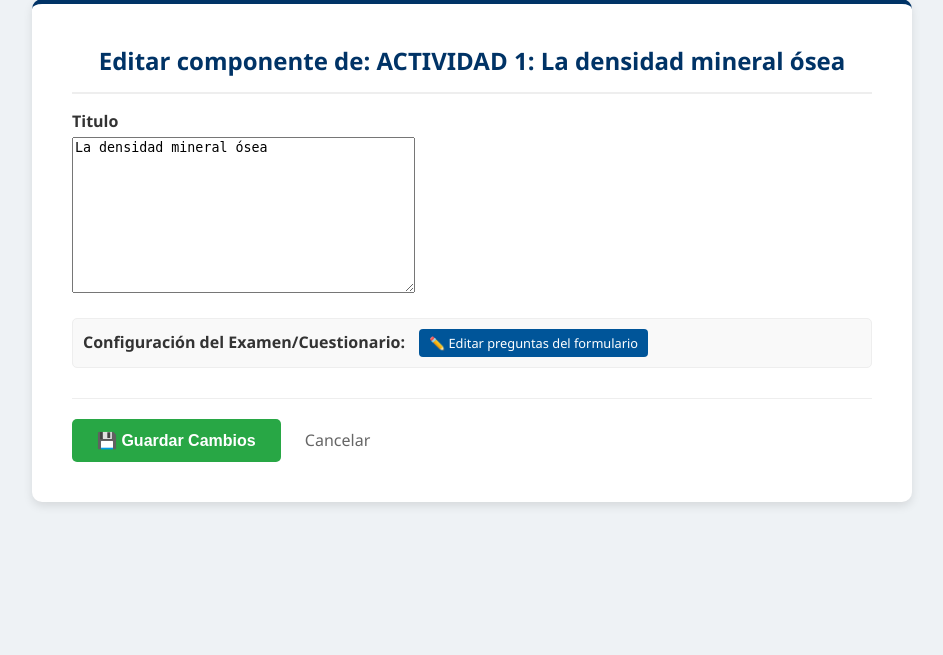
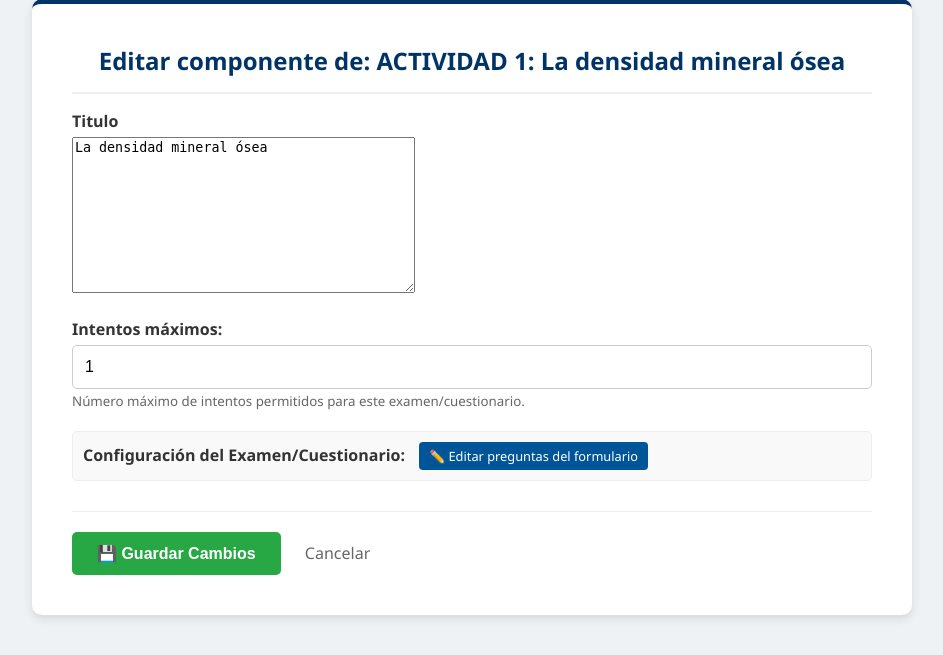
Before and after one commit to Jupazumur/Proyecto_IngSoft2_2025-2, a Django app: page /componente/34/editar/ in a window 1280 px wide. Shown: the part 83-738 px from the top of the page, without its empty margins (168-1111 px from the left). Run offline with Django 5.2, Linux system fonts and the light colour scheme; data comes from the database, SQL or seed files in the repository; some libraries are stand-ins or nearby versions.

Commit message:
Editar mex intentos

```diff
--- a/contenido/templates/contenido/componente_form.html
+++ b/contenido/templates/contenido/componente_form.html
@@ -50,6 +50,33 @@
                 {% endif %}
             </div>
 
+            {% if componente %}
+                {% if componente.tipo != "foro" %}
+                <div class="form-group" id="max-intentos-group">
+                    <label for="id_max_intentos">Intentos máximos:</label>
+                    <input type="number"
+                           name="max_intentos"
+                           id="id_max_intentos"
+                           value="{% if examen %}{{ examen.max_intentos }}{% elif cuestionario %}{{ cuestionario.max_intentos }}{% else %}1{% endif %}"
+                           min="1"
+                           class="form-control"
+                           required>
+                    <small style="color: #666;">Número máximo de intentos permitidos para este examen/cuestionario.</small>
+                </div>
+                {% endif %}
+            {% else %}
+                <div class="form-group" id="max-intentos-group" style="display: none;">
+                    <label for="id_max_intentos">Intentos máximos:</label>
+                    <input type="number"
+                           name="max_intentos"
+                           id="id_max_intentos"
+                           value="1"
+                           min="1"
+                           class="form-control">
+                    <small style="color: #666;">Número máximo de intentos permitidos para este examen/cuestionario.</small>
+                </div>
+            {% endif %}
+
             {% if componente and componente.tipo != "foro" and componente.formulario %}
             <div class="form-group" style="background: #f9f9f9; padding: 10px; border-radius: 5px; border: 1px solid #eee;">
                 <label style="display:inline;">Configuración del Examen/Cuestionario:</label>
@@ -69,5 +96,39 @@
         </form>
     </div>
 
+    <script>
+        // Mostrar/ocultar campo max_intentos según el tipo de componente seleccionado
+        {% if not componente %}
+        document.addEventListener('DOMContentLoaded', function() {
+            const tipoSelect = document.querySelector('#id_tipo');
+            const maxIntentosGroup = document.getElementById('max-intentos-group');
+            const maxIntentosInput = document.getElementById('id_max_intentos');
+
+            function toggleMaxIntentos() {
+                if (tipoSelect && maxIntentosGroup) {
+                    const tipo = tipoSelect.value;
+                    if (tipo === 'foro') {
+                        maxIntentosGroup.style.display = 'none';
+                        if (maxIntentosInput) {
+                            maxIntentosInput.removeAttribute('required');
+                        }
+                    } else {
+                        maxIntentosGroup.style.display = 'block';
+                        if (maxIntentosInput) {
+                            maxIntentosInput.setAttribute('required', 'required');
+                        }
+                    }
+                }
+            }
+
+            if (tipoSelect) {
+                tipoSelect.addEventListener('change', toggleMaxIntentos);
+                // Ejecutar al cargar la página para establecer el estado inicial
+                toggleMaxIntentos();
+            }
+        });
+        {% endif %}
+    </script>
+
 </body>
 </html>
--- a/contenido/views.py
+++ b/contenido/views.py
@@ -132,6 +132,21 @@ def agregar_componente(request, actividad_id):
             comp = form.save(commit=False)
             comp.actividad = actividad
             comp.save()
+
+            # Actualizar max_intentos si es examen o cuestionario
+            max_intentos = request.POST.get('max_intentos')
+            if max_intentos and comp.tipo in ["examen", "cuestionario"]:
+                try:
+                    max_intentos_value = int(max_intentos)
+                    if comp.tipo == "examen" and hasattr(comp, 'examen'):
+                        comp.examen.max_intentos = max_intentos_value
+                        comp.examen.save(update_fields=['max_intentos'])
+                    elif comp.tipo == "cuestionario" and hasattr(comp, 'cuestionario'):
+                        comp.cuestionario.max_intentos = max_intentos_value
+                        comp.cuestionario.save(update_fields=['max_intentos'])
+                except ValueError:
+                    pass  # Si no es un número válido, ignorar
+
             return redirect('teaching_sequence')
     else:
         form = ComponenteForm()
@@ -155,6 +170,15 @@ def editar_actividad(request, actividad_id):
 def editar_componente(request, componente_id):
     componente = get_object_or_404(Componente, id=componente_id)
     actividad = componente.actividad
+
+    # Obtener el examen o cuestionario relacionado si existe
+    examen = None
+    cuestionario = None
+    if componente.tipo == "examen" and hasattr(componente, 'examen'):
+        examen = componente.examen
+    elif componente.tipo == "cuestionario" and hasattr(componente, 'cuestionario'):
+        cuestionario = componente.cuestionario
+
     if request.method == 'POST':
         # Excluir el campo tipo del POST para que no se pueda modificar
         post_data = request.POST.copy()
@@ -166,6 +190,25 @@ def editar_componente(request, componente_id):
         if form.is_valid():
             form.save()
             # titulo se sincroniza automaticamente mediante el signal post_save en models.py
+
+            # Actualizar max_intentos si es examen o cuestionario
+            if componente.tipo == "examen" and examen:
+                max_intentos = request.POST.get('max_intentos')
+                if max_intentos:
+                    try:
+                        examen.max_intentos = int(max_intentos)
+                        examen.save(update_fields=['max_intentos'])
+                    except ValueError:
+                        pass  # Si no es un número válido, ignorar
+            elif componente.tipo == "cuestionario" and cuestionario:
+                max_intentos = request.POST.get('max_intentos')
+                if max_intentos:
+                    try:
+                        cuestionario.max_intentos = int(max_intentos)
+                        cuestionario.save(update_fields=['max_intentos'])
+                    except ValueError:
+                        pass  # Si no es un número válido, ignorar
+
             return redirect('teaching_sequence')
     else:
         form = ComponenteForm(instance=componente)
@@ -173,7 +216,13 @@ def editar_componente(request, componente_id):
         form.fields.pop('tipo', None)
         # Excluir el campo formulario (no se puede cambiar desde aquí, solo editar si existe)
         form.fields.pop('formulario', None)
-    return render(request, 'contenido/componente_form.html', {'form': form, 'actividad': actividad, 'componente': componente})
+    return render(request, 'contenido/componente_form.html', {
+        'form': form,
+        'actividad': actividad,
+        'componente': componente,
+        'examen': examen,
+        'cuestionario': cuestionario
+    })
 
 def register(request):
     if request.method == 'POST':
```
